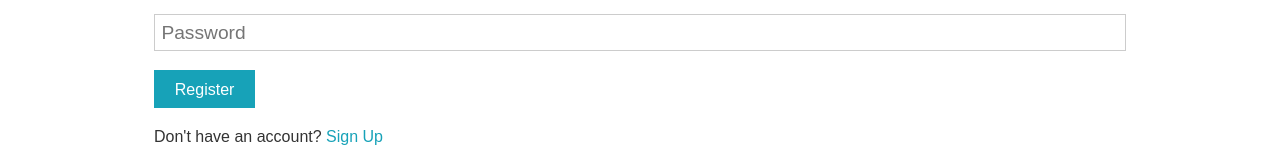
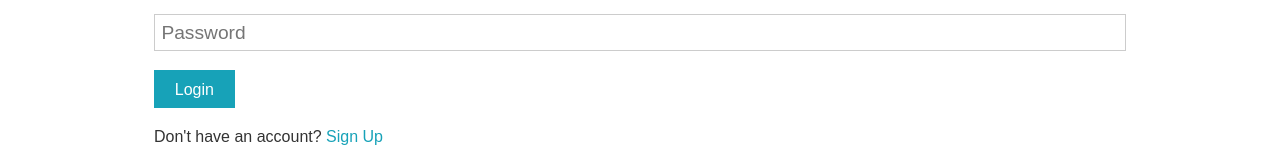
Before and after one commit to MOwais/MERN, a React (Create React App) app in the folder client/: page /login in a window 1280 px wide. Shown: the part 365-525 px from the top of the page. Built offline with nearby package versions, Linux system fonts and the light colour scheme; no server answers.

Commit message:
login screen - rename button from signup to login

```diff
--- a/client/src/components/auth/Login.js
+++ b/client/src/components/auth/Login.js
@@ -41,7 +41,7 @@
                     required
                 />
             </div>
-            <input type="submit" className="btn btn-primary" value="Register" />
+            <input type="submit" className="btn btn-primary" value="Login" />
             </form>
             <p className="my-1">
                 Don't have an account? <Link to="register">Sign Up</Link>
```
